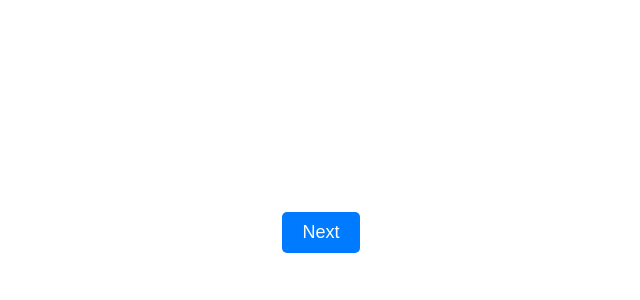
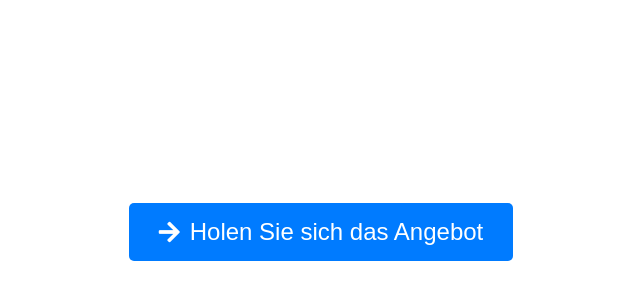
Before and after one commit to baddyouu/Next, a plain HTML site: page index.html in a window 1280 px wide. Shown: the part 168-468 px from the top of the page, without its empty margins (319-959 px from the left). Drawn offline with Linux system fonts and the light colour scheme.

Commit message:
Update index.html

```diff
--- a/index.html
+++ b/index.html
@@ -2,6 +2,7 @@
 <html>
 <head>
   <title>Blank Page</title>
+  <link rel="stylesheet" href="https://cdnjs.cloudflare.com/ajax/libs/font-awesome/5.15.3/css/all.min.css">
   <style>
     body {
       display: flex;
@@ -13,18 +14,27 @@
     }
 
     button {
-      padding: 10px 20px;
-      font-size: 18px;
+      padding: 15px 30px;
+      font-size: 24px;
       background-color: #007bff;
       color: #fff;
       border: none;
       border-radius: 5px;
       cursor: pointer;
+      display: flex;
+      align-items: center;
+    }
+
+    button i {
+      margin-right: 10px;
     }
   </style>
 </head>
 <body>
-  <button id="nextButton">Next</button>
+  <button id="nextButton">
+    <i class="fas fa-arrow-right"></i>
+    Holen Sie sich das Angebot
+  </button>
 
   <script>
     document.getElementById("nextButton").addEventListener("click", function() {
```
